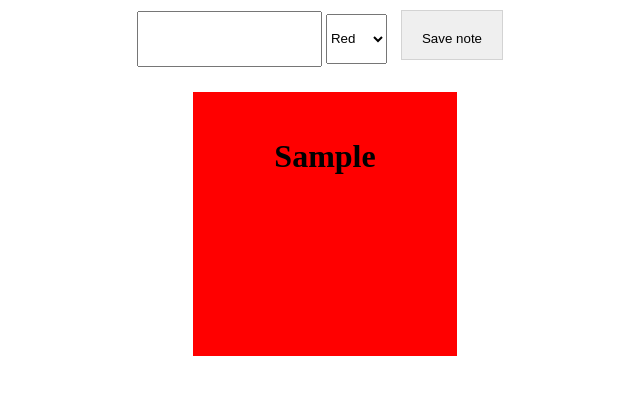
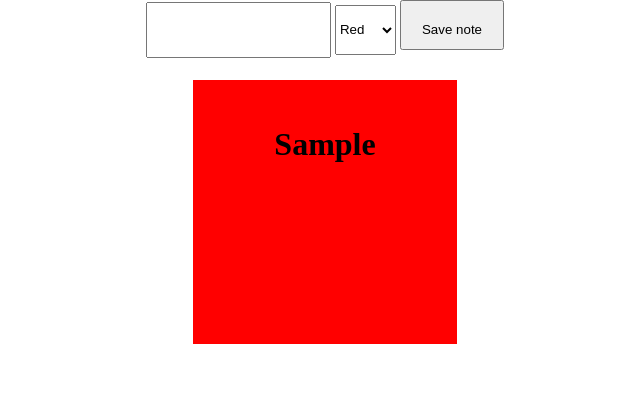
Before and after one commit to martin-banks/GeneralAssembly-js1, a plain HTML site: page homework/05-stickies/index.html in a window 1280 px wide. Both pictures are taken after typing "Sample" into the empty fields and a click on the button "Save note". Shown: the whole page, without its empty margins (315-955 px from the left). Drawn offline with Linux system fonts and the light colour scheme.

Commit message:
re-fixed butto and keyboard refresh

```diff
--- a/homework/05-stickies/index.html
+++ b/homework/05-stickies/index.html
@@ -27,12 +27,8 @@
 	}
 	#clicker {
 		padding: 20px;
-		border: solid 1px lightgrey;
-		margin: 10px;
 	}
-	#clicker:hover {
-		background-color: rgba(200,230,255,0.5);
-	}
+
 	#clicker, input, select {
 		display: inline-flex;
 		height: 50px;
@@ -42,8 +38,7 @@
 </head>
 <body>
 
-<form>
-	<input class="noteText" type="text" name="note">
+	<input class="noteText" type="text" name="note"/>
 	<select id="colourPick">
 		<option value="red">Red</option>
 		<option value="lughtblue">Blue</option>
@@ -51,14 +46,9 @@
 		<option value="lightgrey">Grey</option>
 	</select>
 	<button type="button" id="clicker">Save note</button>
-</form>
 
 
-	<div class="container">
-
-
-
-	</div>
+	<div class="container"></div>
 	<!-- js -->
 	<script src="app.js"></script>
 	<script type="text/javascript">
@@ -82,22 +72,24 @@
 
 				$get('.container').appendChild(template);
 				$get('.noteText').value = '';
+				return false;
 			} else {
 				alert('no note!');
 			}
 		};
 
-		$get('.noteText').onkeypress = function(event){
+		$get('input').onkeypress = function(event){
 			if (event === 13){
 				event.preventDefault();
 				createNote(noteColor(), noteText());
+				return false;
 			}
 		}
 
 		$get('#clicker').onclick = function(){
-			//preventDefault()
 			console.log('click')
 			createNote(noteColor(), noteText());
+			return false
 		}
 
 
```
Also changed, not shown: 1 other file.
